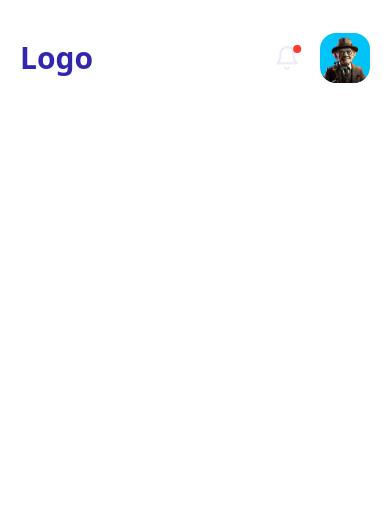
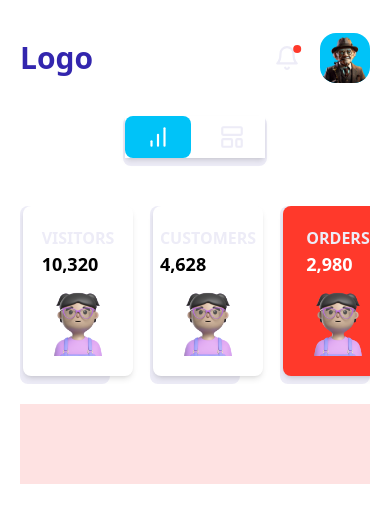
Before and after one commit to Benjtalkshow/onfleekq-dashbaord, a React (Vite) app: page / in a window 390 px wide. Shown: the top 522 px of the page. Built offline with nearby package versions, Linux system fonts and the light colour scheme.

Commit message:
Feat: mobile navigation

```diff
--- a/src/components/dashboardComponents/LittleCard.jsx
+++ b/src/components/dashboardComponents/LittleCard.jsx
@@ -1,9 +1,19 @@
-import React from 'react'
+import React from "react";
+import Avatar from "../../assets/avatar2.png";
+import { tailwindEffect } from "../../data/data";
 
-const LittleCard = () => {
+const LittleCard = ({ title = "visitors", stat = "14,606",  logic, style }) => {
   return (
-    <div>LittleCard</div>
-  )
-}
+    <div className="bg-background  rounded-lg pb-2 px-[3px]">
+    <div  className={`${tailwindEffect} ${logic} w-[110px] sm:w-full px-5 py-5 flex flex-col-reverse custom1:flex-row rounded-lg justify-center gap-2 custom1:gap-10 items-center shadow-md hover:shadow-xl`}>
+      <img src={Avatar} width={80} height={80} />
+      <div>
+        <h1 className="font-semibold text-background text-md custom1:text-xl">{title.toLocaleUpperCase()}</h1>
+        <p className={`${style} font-bold text-lg custom1:text-3xl text-black`}>{stat}</p>
+      </div>
+    </div>
+    </div>
+  );
+};
 
 export default LittleCard;
--- /dev/null
+++ b/src/components/dashboardComponents/Navigation.jsx
@@ -0,0 +1,33 @@
+import { BarChart, LayoutTemplate } from "lucide-react";
+import React, { useState } from "react";
+
+const Navigation = () => {
+  const [activeTab, setActiveTab] = useState(0);
+
+  return (
+    <section className="flex justify-center">
+    <div className="rounded-lg  bg-background w-fit pb-2 px-[2px]">
+      <div className="m-auto bg-white shadow-md hover:shadow-lg flex justify-center items-center gap-2 text-center">
+        <div
+          className={`cursor-pointer ${
+            activeTab === 0 ? "bg-info text-white" : "bg-white text-background"
+          } py-2 rounded-lg px-5`}
+          onClick={() => setActiveTab(0)}
+        >
+          <BarChart size={26} />
+        </div>
+        <div
+          className={`cursor-pointer ${
+            activeTab === 1 ? "bg-info text-white" : "bg-white text-background"
+          } py-2 rounded-lg px-5`}
+          onClick={() => setActiveTab(1)}
+        >
+          <LayoutTemplate size={26} />
+        </div>
+      </div>
+    </div>
+    </section>
+  );
+};
+
+export default Navigation;
--- a/src/data/data.js
+++ b/src/data/data.js
@@ -13,6 +13,12 @@ export const dashboardHeaderLinks = [
   { link: "Help" },
 ];
 
+export const littleCardData = [
+  { title: "visitors", stat: "10,320" },
+  { title: "customers", stat: "4,628" },
+  { title: "orders", stat: "2,980" },
+];
+
 export const tailwindEffect = `transition-all duration-500 ease-in-out transform`;
 export const tailwindPadding = `w-full px-4 sm:px-6 lg:px-[8rem]`;
 export const tailwindMargin = `mx-0 sm:max-6 lg:mx-[8rem]`;
--- a/src/pages/Dashboard.jsx
+++ b/src/pages/Dashboard.jsx
@@ -1,10 +1,35 @@
+import { littleCardData } from "../data/data";
+import LittleCard from "../components/dashboardComponents/LittleCard";
 import React from "react";
+import Navigation from "../components/dashboardComponents/Navigation";
 
 const Dashboard = () => {
   return (
-    <div className="grid grid-cols-1 md:grid-cols-2 gap-8 p-8">
-
+    <section>
+      <Navigation />
+    <div className="flex-col justify-between gap-5 flex custom1:flex-row my-10 w-full">
+      {/* left grid */}
+      <div className="grid grid-cols-3 w-full sm:w-[70%]  gap-10 overflow-x-scroll custom1:overflow-x-hidden">
+        {littleCardData.map((data, index) => (
+          <LittleCard
+            title={data.title}
+            logic={
+              index === littleCardData.length - 1 ? "bg-secondary" : "bg-white"
+            }
+            stat={data.stat}
+            key={index}
+            style={
+              index === littleCardData.length - 1
+                ? "text-white sm:text-black"
+                : "text-[#3326AE] sm:text-black"
+            }
+          />
+        ))}
+      </div>
+      {/* right grid */}
+      <div className="bg-red-100 p-10 w-full custom1:w-[30%]"></div>
     </div>
+    </section>
   );
 };
 
```
